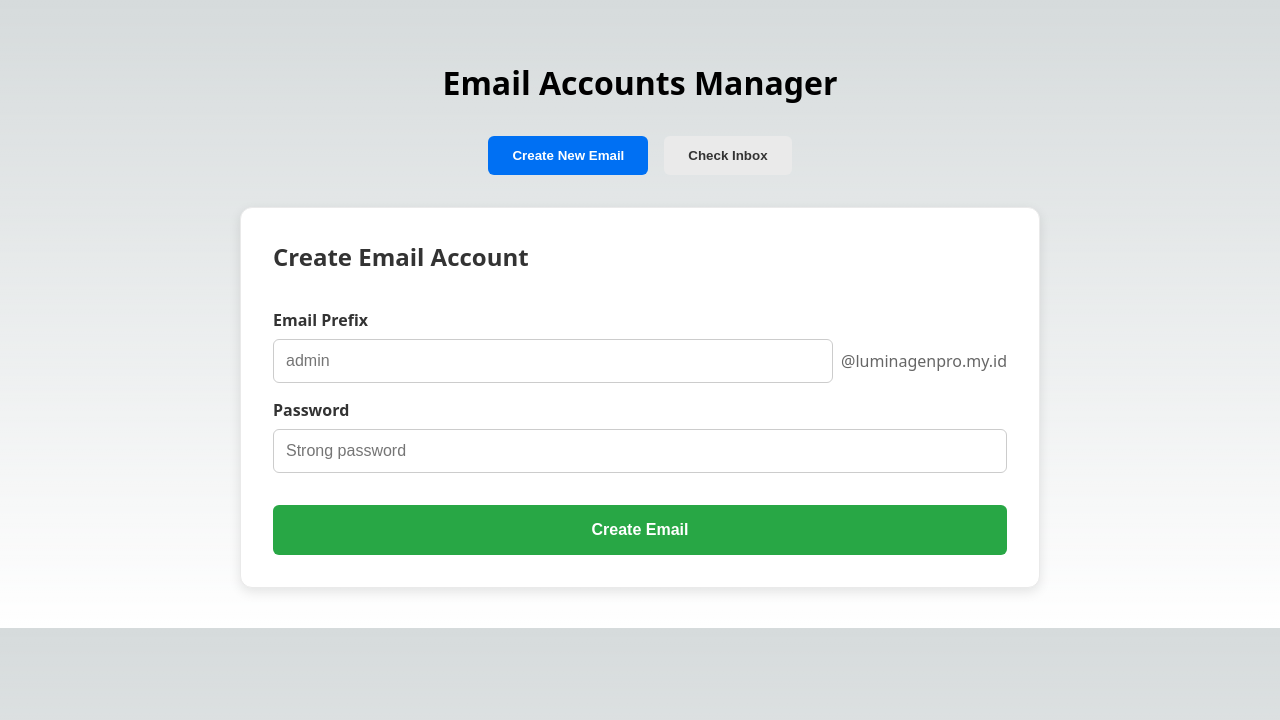
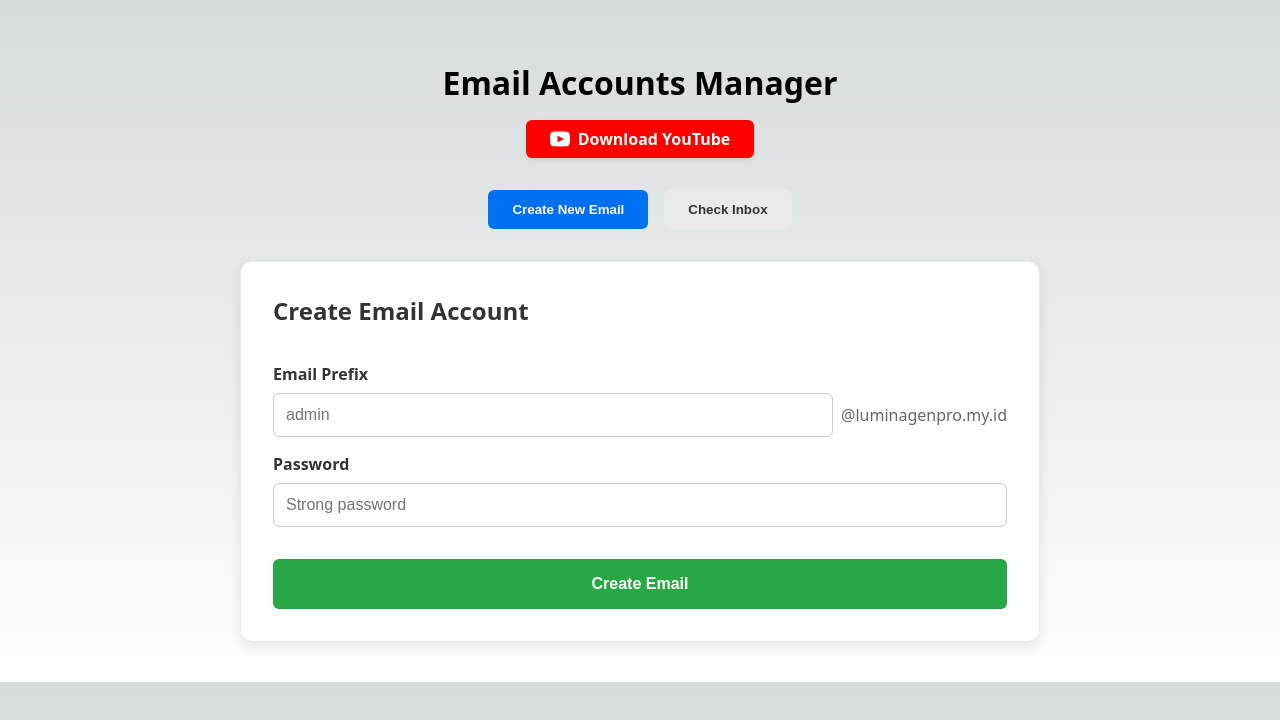
Before and after one commit to tahirakuy44/fggmas, a Next.js app: page / in a window 1280 px wide. Shown: the top 720 px of the page. Built offline with nearby package versions, Linux system fonts and the light colour scheme.

Commit message:
fix: tombol Download YouTub

```diff
--- a/app/page.tsx
+++ b/app/page.tsx
@@ -13,7 +13,21 @@ export default function Home() {
 
   return (
     <div style={{ maxWidth: '800px', margin: '0 auto', padding: '2rem', fontFamily: 'system-ui, sans-serif' }}>
-      <h1 style={{ textAlign: 'center', marginBottom: '2rem' }}>Email Accounts Manager</h1>
+      <h1 style={{ textAlign: 'center', marginBottom: '1rem' }}>Email Accounts Manager</h1>
+
+      <div style={{ textAlign: 'center', marginBottom: '2rem' }}>
+        <a
+          href="https://ais-pre-2qhdmsbs7fyvvwuto2ee2y-63035386885.asia-east1.run.app"
+          target="_blank"
+          rel="noopener noreferrer"
+          style={{ display: 'inline-flex', alignItems: 'center', padding: '0.5rem 1.5rem', background: '#FF0000', color: 'white', textDecoration: 'none', borderRadius: '6px', fontWeight: 'bold', boxShadow: '0 2px 4px rgba(0,0,0,0.1)' }}
+        >
+          <svg xmlns="http://www.w3.org/2000/svg" viewBox="0 0 24 24" fill="currentColor" style={{ width: '20px', height: '20px', marginRight: '8px' }}>
+            <path d="M19.615 3.184c-3.604-.246-11.631-.245-15.23 0-3.897.266-4.356 2.62-4.385 8.816.029 6.185.484 8.549 4.385 8.816 3.6.245 11.626.246 15.23 0 3.897-.266 4.356-2.62 4.385-8.816-.029-6.185-.484-8.549-4.385-8.816zm-10.615 12.816v-8l8 3.993-8 4.007z" />
+          </svg>
+          Download YouTube
+        </a>
+      </div>
 
       <div style={{ display: 'flex', gap: '1rem', marginBottom: '2rem', justifyContent: 'center' }}>
         <button
```
